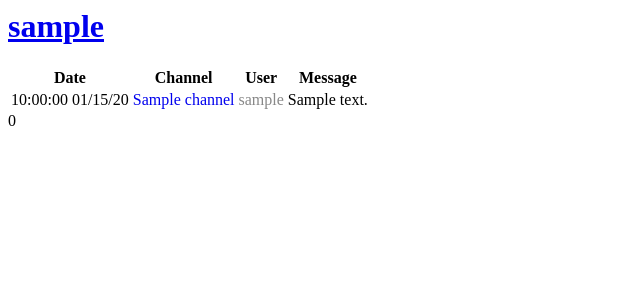
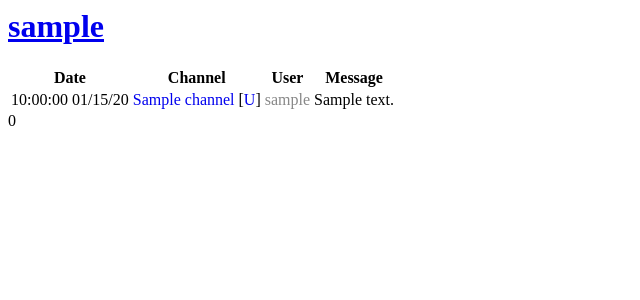
Before and after one commit to retrontology/twitchchatviewer, a Django app: a page that uses user/templates/user/messages.html in a window 1280 px wide. Shown: the top 300 px of the page, without its empty margins (0-640 px from the left). Run offline with Django 4.2, Linux system fonts and the light colour scheme; tables that the repository leaves empty hold one stand-in row (values such as "Sample post"); a database or web service that is not in the repository returns one stand-in record (values such as "Sample title").

Commit message:
add user link to usernames

```diff
--- a/channel/templates/channel/messages.html
+++ b/channel/templates/channel/messages.html
@@ -17,6 +17,7 @@
         <td>{{ message.timestamp }}</td>
         <td>
             <a style="color:{{ message.color }}; text-decoration: none;" href="{{ channel }}?username={{ message.username }}">{{ message.username }}</a>
+            [<a style="text-decoration: none;" href="{% url 'user' message.username %}">U</a>]
         </td>
         <td>{{ message.content | safe }}</td>
     </tr>
--- a/user/templates/user/messages.html
+++ b/user/templates/user/messages.html
@@ -18,6 +18,7 @@
         <td>{{ message.timestamp }}</td>
         <td>
             <a style="text-decoration: none;" href="{% url 'channel' message.channel %}?username={{ username }}">{{ message.channel }}</a>
+            [<a style="text-decoration: none;" href="{% url 'user' message.username %}">U</a>]
         </td>
         <td>
             <a style="color:{{ message.color }}; text-decoration: none;" href="{% url 'channel' message.channel %}?username={{ username }}">{{ message.username }}</a>
```
